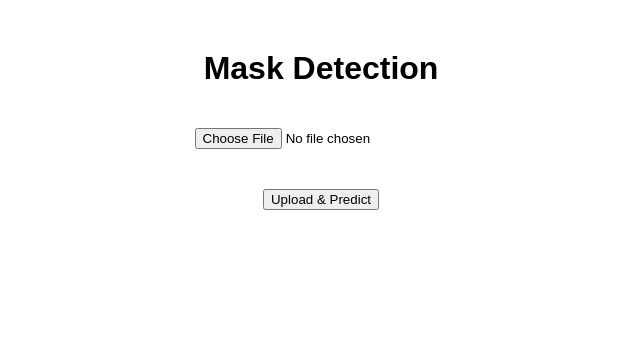
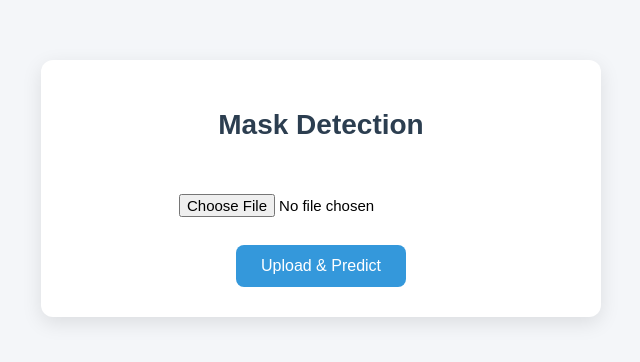
Before and after one commit to Suraj-chawhan/Litbros-assesment-, a Flask app: page / in a window 1280 px wide. Shown: the top 362 px of the page, without its empty margins (319-959 px from the left). Run offline with Flask 3, Linux system fonts and the light colour scheme.

Commit message:
Update index.html

```diff
--- a/templates/index.html
+++ b/templates/index.html
@@ -4,29 +4,107 @@
 <meta charset="UTF-8">
 <title>Mask Detection</title>
 <style>
-body { text-align: center; font-family: Arial, sans-serif; margin-top:50px; }
-input { margin:20px; }
-.result { font-size: 22px; margin-top: 20px; }
-img { margin-top: 20px; max-width: 300px; border-radius: 10px; }
+body {
+  margin: 0;
+  padding: 0;
+  background: #f4f6f9;
+  font-family: Arial, sans-serif;
+  text-align: center;
+}
+.container {
+  background: #fff;
+  max-width: 500px;
+  margin: 60px auto;
+  padding: 30px;
+  border-radius: 12px;
+  box-shadow: 0 6px 20px rgba(0,0,0,0.1);
+}
+h1 {
+  margin-bottom: 25px;
+  color: #2c3e50;
+  font-size: 28px;
+}
+input[type="file"] {
+  margin: 20px 0;
+  padding: 8px;
+  font-size: 15px;
+}
+input[type="submit"] {
+  background: #3498db;
+  color: #fff;
+  border: none;
+  padding: 12px 25px;
+  border-radius: 8px;
+  font-size: 16px;
+  cursor: pointer;
+  transition: background 0.3s ease;
+}
+input[type="submit"]:hover {
+  background: #2980b9;
+}
+.result {
+  font-size: 20px;
+  margin-top: 20px;
+  padding: 15px;
+  border-radius: 10px;
+  display: inline-block;
+}
+.result.mask {
+  background: #eafaf1;
+  color: #27ae60;
+}
+.result.no-mask {
+  background: #fdecea;
+  color: #c0392b;
+}
+.result p {
+  margin: 8px 0;
+}
+img {
+  margin-top: 20px;
+  max-width: 280px;
+  border-radius: 10px;
+  box-shadow: 0 4px 10px rgba(0,0,0,0.1);
+}
 </style>
 </head>
 <body>
+<div class="container">
   <h1>Mask Detection</h1>
   <form method="POST" enctype="multipart/form-data">
     <input type="file" name="file" accept="image/*" required>
     <br>
     <input type="submit" value="Upload & Predict">
   </form>
+  <img id="uploaded-img" src="" alt="" style="display:none;">
+  <div id="result" class="result" style="display:none;">
+    <p><b>Prediction:</b> <span id="prediction-text"></span></p>
+    <p><b>Confidence:</b> <span id="confidence-text"></span></p>
+  </div>
+</div>
+<script>
+function showResult(prediction, confidence, imgSrc) {
+  const img = document.getElementById("uploaded-img");
+  const resultBox = document.getElementById("result");
+  const predictionText = document.getElementById("prediction-text");
+  const confidenceText = document.getElementById("confidence-text");
 
-{% if uploaded_img %}
-<img src="{{ uploaded_img }}" alt="Uploaded Image">
-{% endif %}
+  if (imgSrc) {
+    img.src = imgSrc;
+    img.style.display = "block";
+  }
 
-{% if prediction %}
-<div class="result">
-<p><b>Prediction:</b> {{ prediction }}</p>
-<p><b>Confidence:</b> {{ confidence|round(2) }}%</p>
-</div>
-{% endif %}
+  predictionText.textContent = prediction;
+  confidenceText.textContent = confidence;
+
+  if (prediction.toLowerCase() === "mask") {
+    resultBox.className = "result mask";
+  } else {
+    resultBox.className = "result no-mask";
+  }
+
+  resultBox.style.display = "inline-block";
+}
+</script>
 </body>
 </html>
```
Lines whose indentation alone changed are shown as unchanged.
